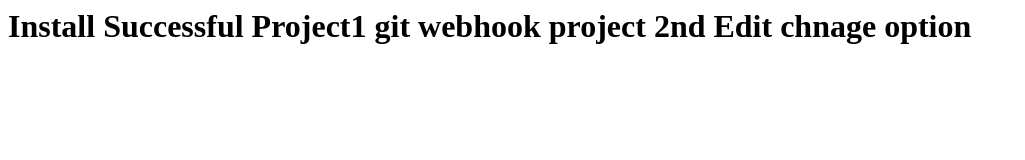
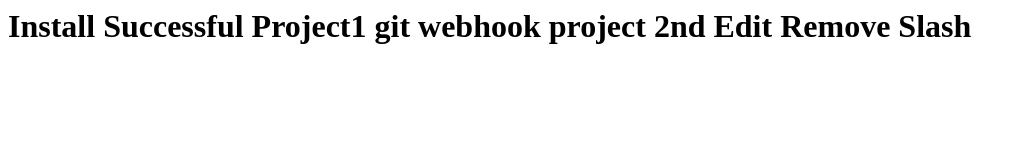
Before and after one commit to thajui/gitprcticecode, a plain HTML site: page index.html in a window 1280 px wide. Shown: the whole page, without its empty margins (0-1025 px from the left). Drawn offline with Linux system fonts and the light colour scheme.

Commit message:
Update index.html

```diff
--- a/index.html
+++ b/index.html
@@ -1 +1 @@
-<h1>Install Successful Project1 git webhook project 2nd Edit chnage option</h1>
+<h1>Install Successful Project1 git webhook project 2nd Edit Remove  Slash</h1>
```
